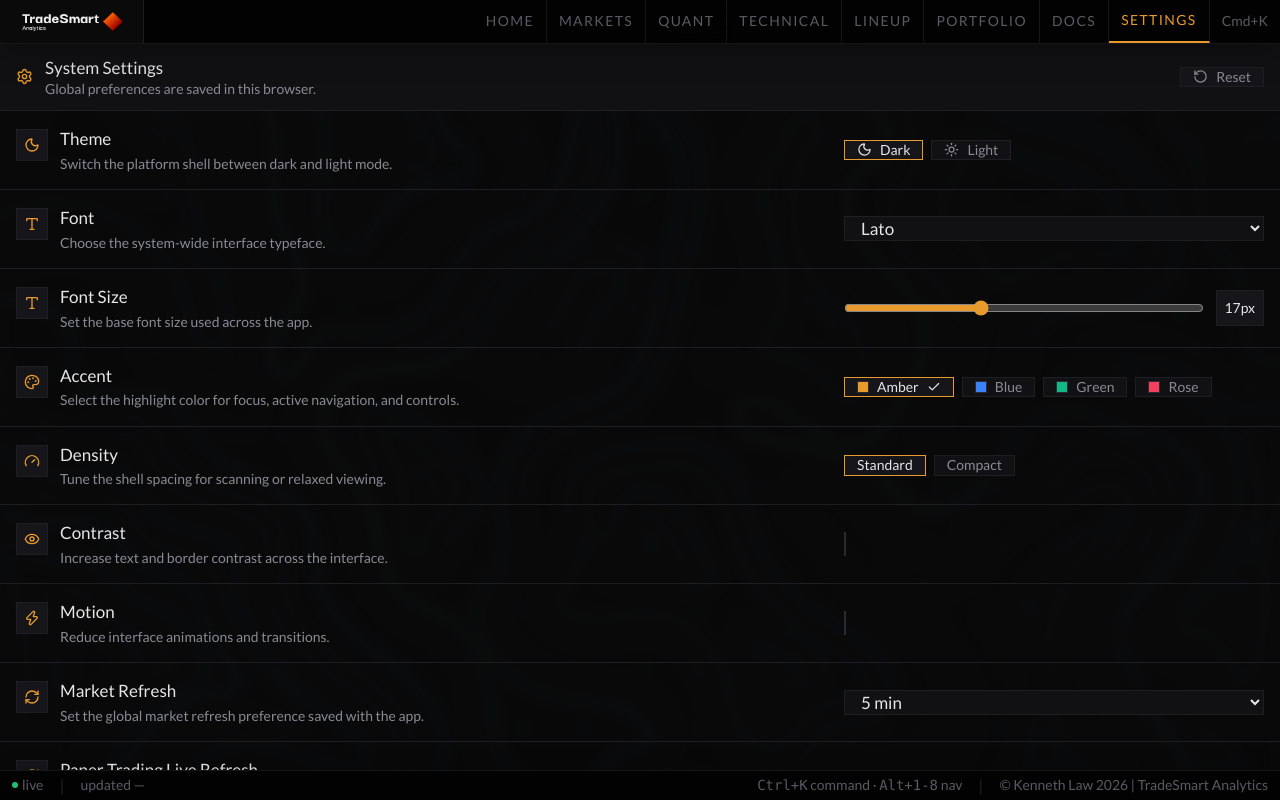
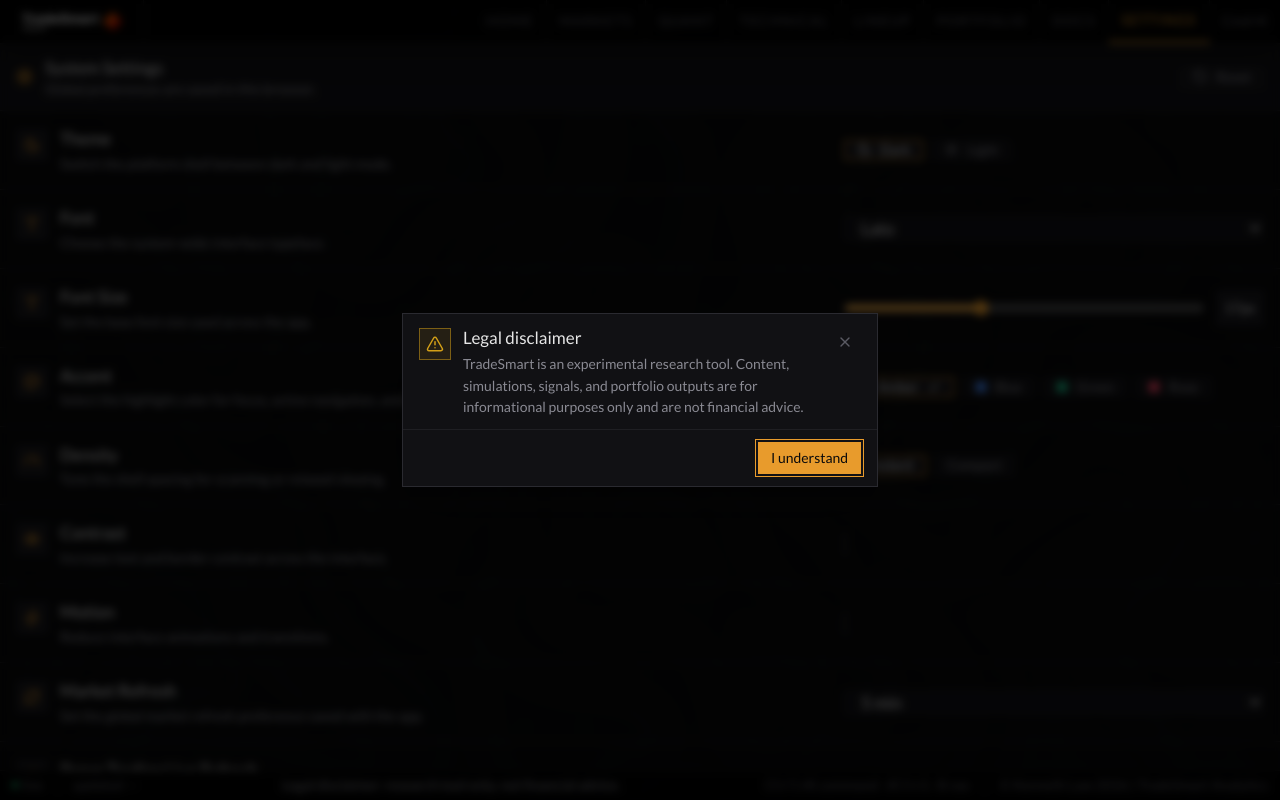
Before and after one commit to kenneth-law/TradeSmart, a React (Vite) app in the folder frontend/: page /settings in a window 1280 px wide. Built offline with nearby package versions, Linux system fonts and the light colour scheme.

Commit message:
feat: Add legal disclaimer to Shell and Backtest pages, update StatusBar for clarity

```diff
--- a/frontend/src/components/layout/Shell.tsx
+++ b/frontend/src/components/layout/Shell.tsx
@@ -1,6 +1,7 @@
 import { useEffect, useState } from 'react'
 import type { ReactNode } from 'react'
 import { useLocation, useNavigate } from 'react-router-dom'
+import { AlertTriangle, X } from 'lucide-react'
 import TopBar from './TopBar'
 import StatusBar from './StatusBar'
 import CommandPalette from './CommandPalette'
@@ -16,6 +17,7 @@
   const navigate = useNavigate()
   const location = useLocation()
   const [cmdOpen, setCmdOpen] = useState(false)
+  const [legalNoticeOpen, setLegalNoticeOpen] = useState(true)
   const showDashboardBackground = location.pathname !== '/'
 
   useEffect(() => {
@@ -60,6 +62,52 @@
         {children}
       </main>
       <StatusBar />
+      {legalNoticeOpen && (
+        <div
+          className="fixed inset-0 z-[70] flex items-center justify-center bg-black/65 px-4 backdrop-blur-sm"
+          role="presentation"
+        >
+          <section
+            role="dialog"
+            aria-modal="true"
+            aria-labelledby="legal-disclaimer-title"
+            aria-describedby="legal-disclaimer-description"
+            className="w-full max-w-md border border-border-strong bg-s1 shadow-2xl"
+          >
+            <div className="flex items-start gap-3 border-b border-border px-4 py-3">
+              <span className="mt-0.5 flex h-8 w-8 shrink-0 items-center justify-center border border-warn/50 bg-warn/10 text-warn">
+                <AlertTriangle size={18} aria-hidden="true" />
+              </span>
+              <div className="min-w-0">
+                <p id="legal-disclaimer-title" className="text-sm font-medium text-text">
+                  Legal disclaimer
+                </p>
+                <p id="legal-disclaimer-description" className="mt-1 text-2xs leading-5 text-muted">
+                  TradeSmart is an experimental research tool. Content, simulations, signals, and portfolio outputs are for informational purposes only and are not financial advice.
+                </p>
+              </div>
+              <button
+                type="button"
+                onClick={() => setLegalNoticeOpen(false)}
+                className="ml-auto flex h-8 w-8 shrink-0 items-center justify-center text-dim hover:text-text"
+                aria-label="Dismiss legal disclaimer"
+              >
+                <X size={16} aria-hidden="true" />
+              </button>
+            </div>
+            <div className="flex justify-end px-4 py-3">
+              <button
+                type="button"
+                autoFocus
+                onClick={() => setLegalNoticeOpen(false)}
+                className="border border-accent bg-accent px-3 py-1.5 text-2xs font-medium text-bg hover:opacity-90"
+              >
+                I understand
+              </button>
+            </div>
+          </section>
+        </div>
+      )}
       <CommandPalette open={cmdOpen} onClose={() => setCmdOpen(false)} />
     </div>
   )
--- a/frontend/src/components/layout/StatusBar.tsx
+++ b/frontend/src/components/layout/StatusBar.tsx
@@ -12,41 +12,45 @@
   const statusLabel = { connected: 'live', degraded: 'degraded', offline: 'offline' }[connection]
 
   return (
-    <div
-      className="app-chrome app-chrome-border-t fixed bottom-0 left-0 right-0 z-50 flex items-center gap-4 border-t px-3 select-none"
+    <footer
+      className="app-chrome app-chrome-border-t fixed bottom-0 left-0 right-0 z-50 flex items-center gap-3 border-t px-3 select-none"
       style={{ height: 'var(--statusbar-height)' }}
-      aria-label="Status bar"
+      aria-label="Legal disclaimer and status"
     >
       {/* Connection */}
-      <div className="flex items-center gap-1">
+      <div className="flex shrink-0 items-center gap-1">
         <div className={`w-1.5 h-1.5 rounded-full ${dotColor}`} />
         <span className="text-2xs text-dim">{statusLabel}</span>
       </div>
 
-      <span className="text-border">|</span>
+      <span className="shrink-0 text-border">|</span>
 
       {/* Last update */}
-      <span className="text-2xs text-dim">
+      <span className="shrink-0 text-2xs text-dim">
         updated <span className="tabnum">{fmt(lastUpdated)}</span>
       </span>
 
       {analysisResult && (
         <>
-          <span className="text-border">|</span>
-          <span className="text-2xs text-dim tabnum">
+          <span className="hidden shrink-0 text-border md:inline">|</span>
+          <span className="hidden shrink-0 text-2xs text-dim tabnum md:inline">
             {analysisResult.ranked_stocks.length} stocks · session {analysisResult.session_id}
           </span>
         </>
       )}
 
-      {/* Keyboard hint — pushed right */}
-      <span className="ml-auto text-2xs text-dim">
+      <span className="min-w-0 flex-1 truncate text-center text-2xs text-muted">
+        Legal disclaimer: research tool only; not financial advice.
+      </span>
+
+      {/* Keyboard hint */}
+      <span className="hidden shrink-0 text-2xs text-dim sm:inline">
         <kbd className="text-dim">Ctrl+K</kbd> command · <kbd className="text-dim">Alt+1-8</kbd> nav
       </span>
 
-      <span className="text-border">|</span>
+      <span className="hidden shrink-0 text-border sm:inline">|</span>
 
-      <span className="text-2xs text-dim">© Kenneth Law 2026 | TradeSmart Analytics</span>
-    </div>
+      <span className="hidden shrink-0 text-2xs text-dim lg:inline">© Kenneth Law 2026 | TradeSmart Analytics</span>
+    </footer>
   )
 }
--- a/frontend/src/pages/Backtest.tsx
+++ b/frontend/src/pages/Backtest.tsx
@@ -665,7 +665,10 @@
   if (phase === 'config') {
     return (
       <div className="p-4 max-w-4xl mx-auto">
-        <h1 className="text-sm text-text font-medium mb-4">Quant Trading</h1>
+        <h1 className="text-sm text-text font-medium mb-1">Quant Trading</h1>
+        <p className="mb-4 text-2xs text-dim">
+          Experimental research tool only; not financial advice.
+        </p>
 
         <div className="flex gap-px mb-3 border border-border bg-border">
           {([
--- a/frontend/src/pages/LandingPage.tsx
+++ b/frontend/src/pages/LandingPage.tsx
@@ -60,10 +60,6 @@
             })}
           </div>
         </div>
-
-        <footer className="absolute bottom-4 left-1/2 -translate-x-1/2 text-2xs text-white/42 sm:left-10 lg:left-16">
-          © Kenneth Law 2026
-        </footer>
       </section>
     </div>
   )
```
